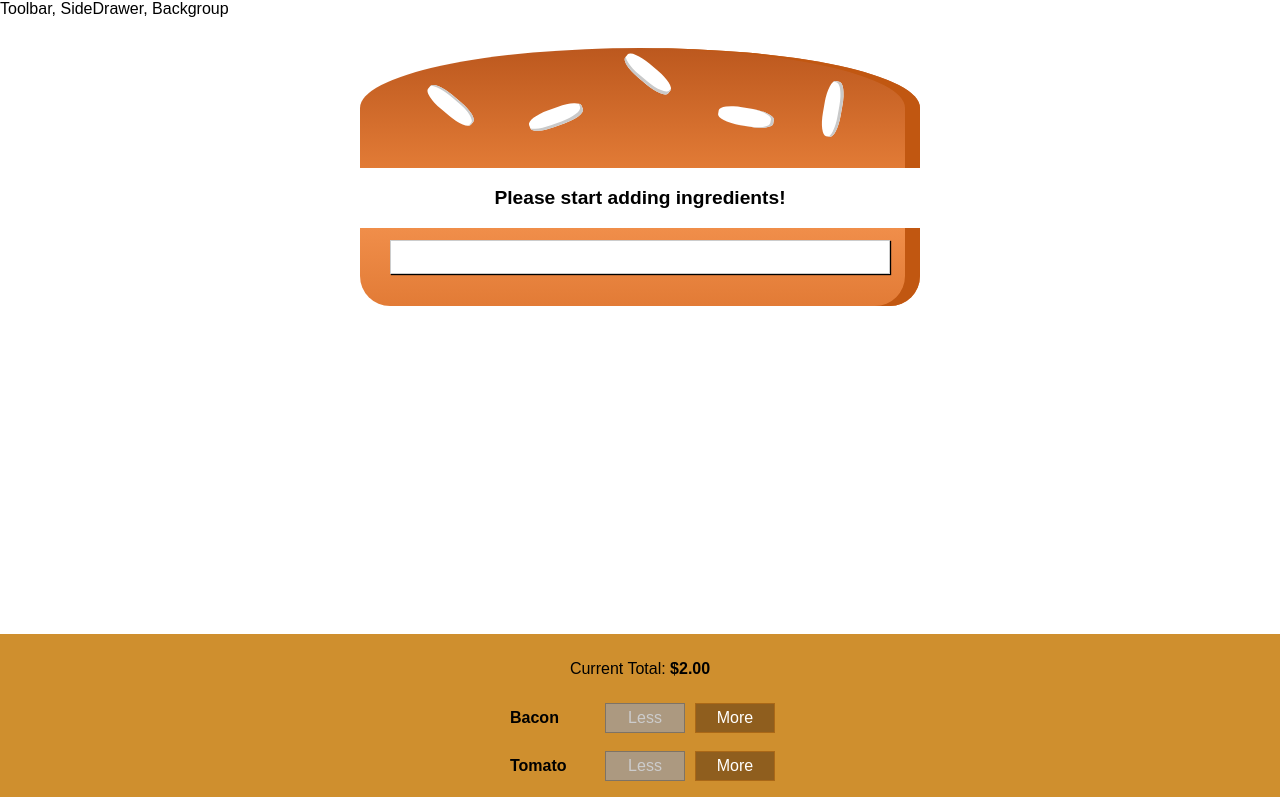
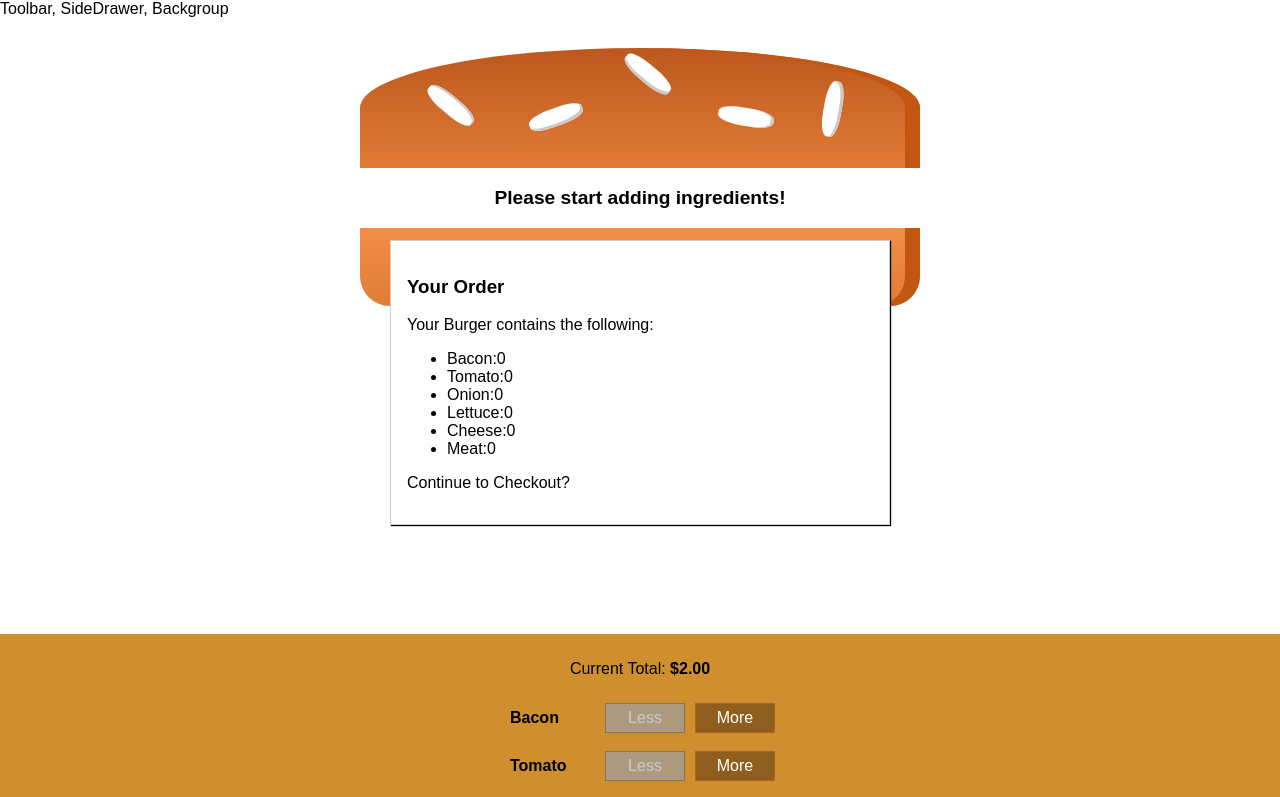
Before and after one commit to dsiu13/React-Burger, a React app: page / in a window 1280 px wide. Shown: the top 797 px of the page. Built offline with nearby package versions, Linux system fonts and the light colour scheme.

Commit message:
modal update

```diff
--- a/src/components/Burger/OrderSummary/OrderSummary.js
+++ b/src/components/Burger/OrderSummary/OrderSummary.js
@@ -1,13 +1,19 @@
-import React from 'react';
+import React, { Component } from 'react';
 import Aux from '../../../hoc/Aux';
 
-const orderSummary = (props) => {
-  const ingredientSummary = Object.keys(props.ingredients)
+class OrderSummary extends Component {
+  componentWillUpdate() {
+    console.log('[OrderSummary] WillUpdate');
+  }
+  render() {
+    const ingredientSummary = Object.keys(this.props.ingredients)
       .map(igKey => {
-    return <li>
-      <span style={{textTransform: 'capitalize'}}>{igKey}:</span>
-      {props.ingredients[igKey]}</li>
-  })
+        return (
+          <li key={igKey}>
+            <span style={{textTransform: 'capitalize'}}>{igKey}</span>:{this.props.ingredients[igKey]}
+          </li>
+        );
+      });
 
       return (
         <Aux>
@@ -16,9 +22,10 @@ const orderSummary = (props) => {
           <ul>
               {ingredientSummary}
           </ul>
-      <p>Checkout?</p>
+          <p>Continue to Checkout?</p>
         </Aux>
-  );
-};
+      )
+  }
+}
 
-export default orderSummary;
+export default OrderSummary;
--- a/src/containers/BurgerBuilder/BurgerBuilder.js
+++ b/src/containers/BurgerBuilder/BurgerBuilder.js
@@ -3,7 +3,7 @@ import Aux from '../../hoc/Aux';
 import Burger from '../../components/Burger/Burger';
 import BuildControls from '../../components/Burger/BuildControls/BuildControls';
 import Modal from '../../components/UI/Modal/Modal';
-import orderSummary from '../../components/Burger/OrderSummary/OrderSummary';
+import OrderSummary from '../../components/Burger/OrderSummary/OrderSummary';
 
 const INGREDIENT_PRICES = {
   lettuce: 0.25,
@@ -88,7 +88,7 @@ class BurgerBuilder extends Component {
 
     return (
       <Aux>
-        <Modal> <orderSummary ingredients={this.state.ingredients} /> </Modal>
+        <Modal> <OrderSummary ingredients={this.state.ingredients} /> </Modal>
         <Burger ingredients={this.state.ingredients}/>
         <BuildControls
           ingredientsAdded={this.addIngredientHandler}
```
Lines whose indentation alone changed are shown as unchanged.
